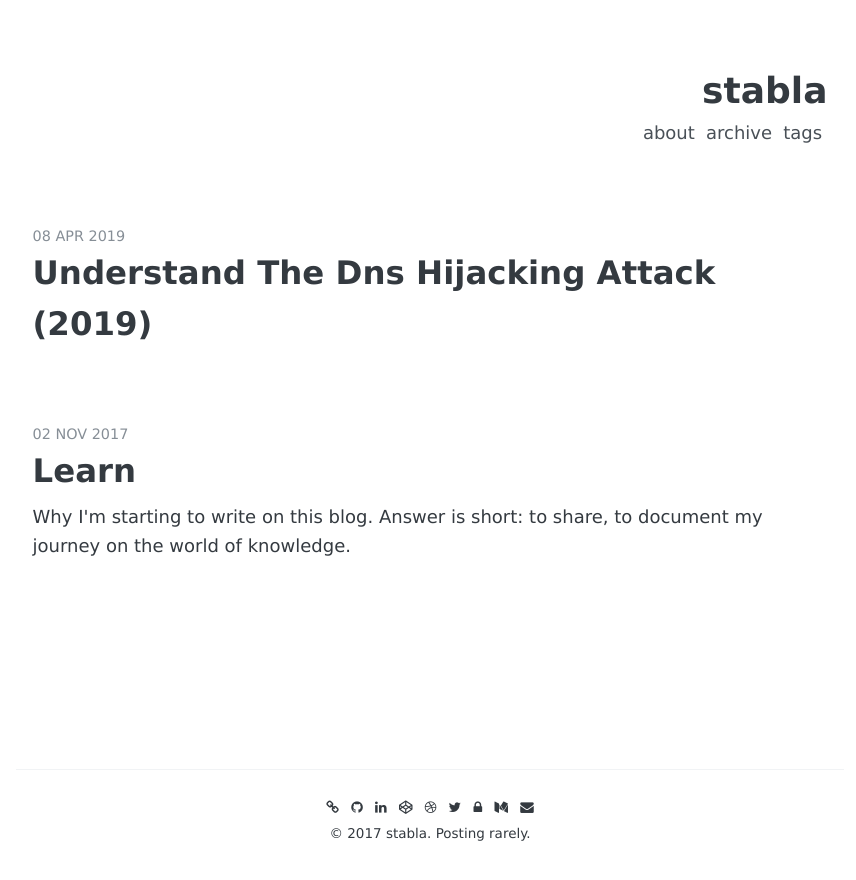
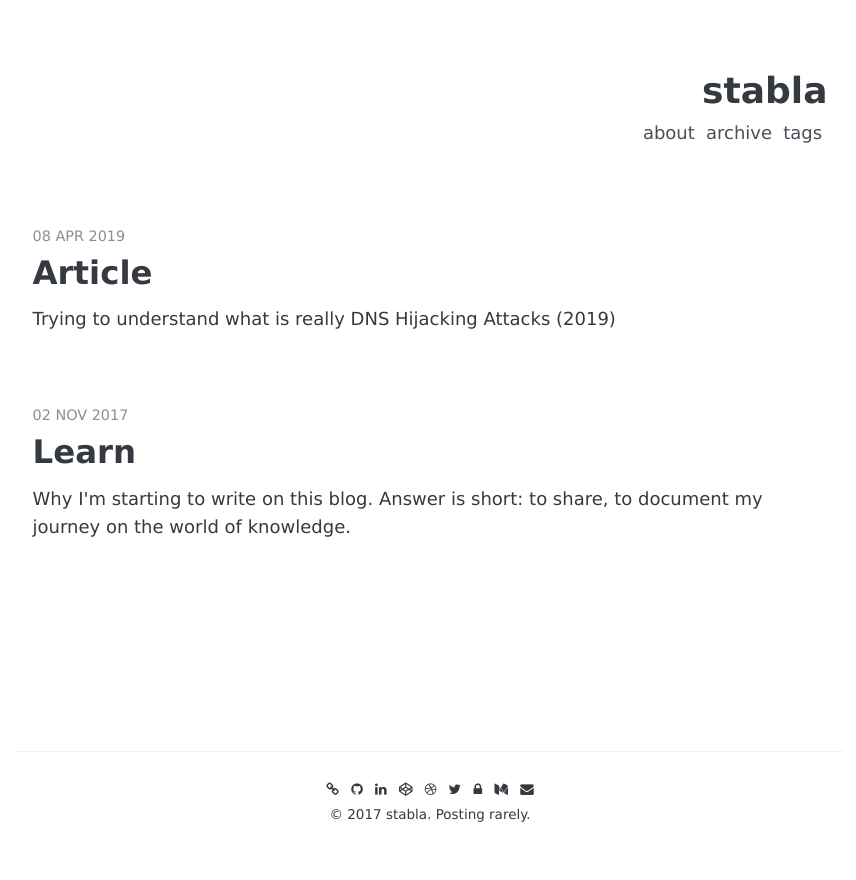
Before and after one commit to stabla/Blog, a Jekyll site: the page built from index.html, in a window 1280 px wide. Shown: the top 880 px of the page, without its empty margins (210-1066 px from the left). Built offline with Jekyll 4.4.1, drawn with Linux system fonts in a browser that asks for light colours; nearby versions of some CDN libraries; some web fonts are replaced; the list of posts is cut into pages by our own code.

Commit message:
Update 2019-04-08-Understand-the-DNS-Hijacking-Attack-(2019).md

```diff
--- a/_posts/2019-04-08-Understand-the-DNS-Hijacking-Attack-(2019).md
+++ b/_posts/2019-04-08-Understand-the-DNS-Hijacking-Attack-(2019).md
@@ -1,3 +1,14 @@
+---
+layout: post
+title: "Article"
+description: "Trying to understand what is really DNS Hijacking Attacks (2019)"
+date: 2019-04-08
+tags: [article, dns, hacking, attack, security, blog]
+comments: false
+share: true
+---
+
+
 # A focus on recent DNS Hijacking Attacks (2019)
 # Also called DNSpionage
 On Nov. 27, 2018, [Cisco’s Talos research division published a write-up](https://blog.talosintelligence.com/2018/11/dnspionage-campaign-targets-middle-east.html) outlining the contours of a sophisticated cyber-espionage campaign it dubbed **“DNSpionage.”** We will introduce what happened and how it happened.
```
